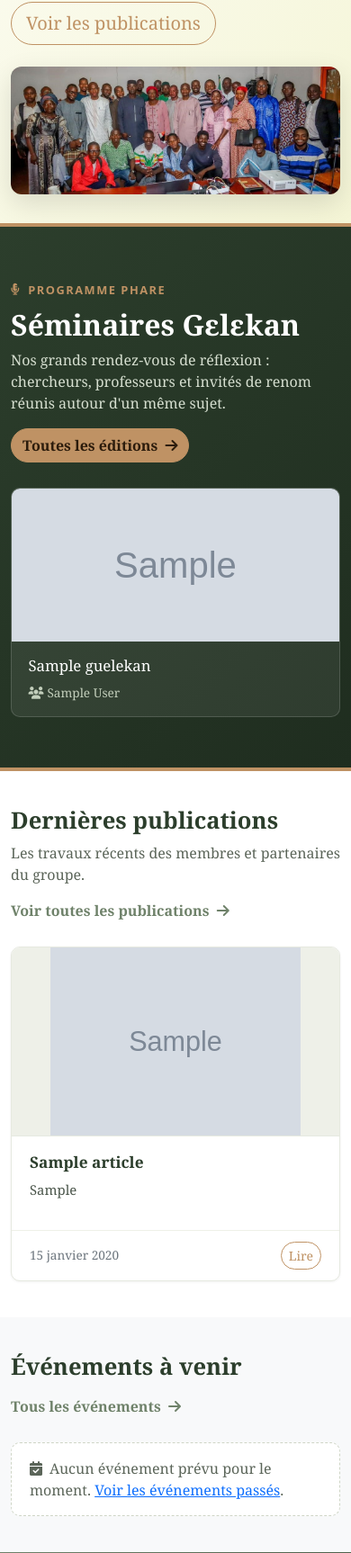
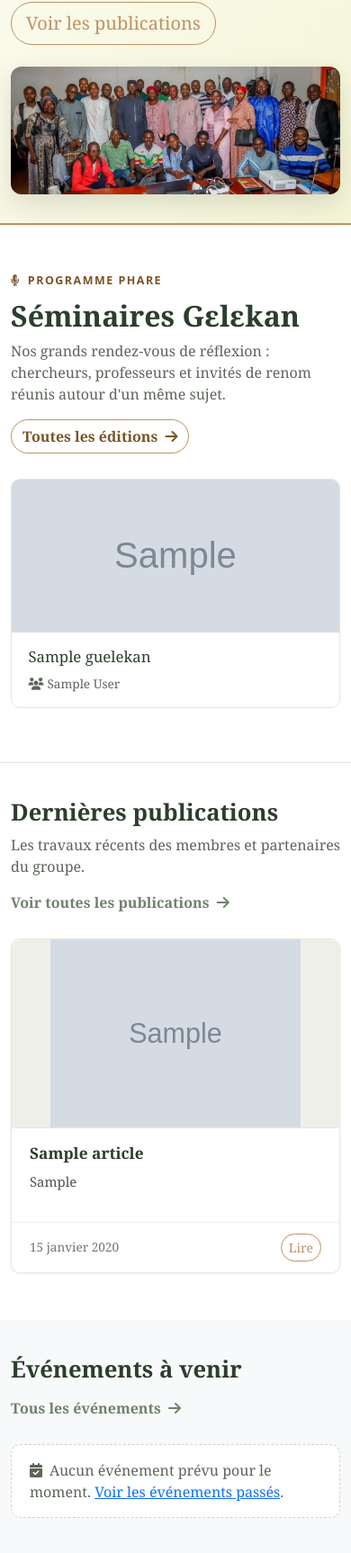
Before and after one commit to dmaiga/zabantu, a Django app: page / in a window 390 px wide. Shown: the part 630-2356 px from the top of the page at 90% size. Run offline with Django 5.2, Linux system fonts and the light colour scheme; tables that the repository leaves empty hold one stand-in row (values such as "Sample post"); grey boxes marked "Sample" are stand-in pictures; parts of the project's set-up code (start-up, migrations or seed data) failed here and were passed over.

Commit message:
Site vitrine : sections Gɛlɛkan allégées, mobile (carrousels, chiffres en ligne, étapes d'adhésion)
- Accueil et page Événements : bloc Gɛlɛkan sans fond coloré ni dégradé, filet bronze et cartes blanches.
- Accueil sur mobile : séminaires, publications et événements en carrousel à faire glisser, l'élément suivant dépasse.
- Accueil sur mobile : les 4 chiffres restent sur une seule ligne.
- Formulaire d'adhésion sur mobile : le libellé de la première et de la dernière étape ne sort plus de l'écran.

```diff
--- a/site_web/templates/site_web/index.html
+++ b/site_web/templates/site_web/index.html
@@ -52,28 +52,29 @@
     .events-empty { background: #fff; border: 1px dashed #cfd5c6; border-radius: 10px; padding: 1rem 1.25rem; color: #5b6559; }
 
     /* Gɛlɛkan : programme phare, distinct des publications et événements */
-    .gk-band { background: linear-gradient(135deg, var(--zabantu-dark), #1f2d1f); color: #fff; padding: 3.5rem 0; border-top: 4px solid var(--zabantu-secondary); border-bottom: 4px solid var(--zabantu-secondary); }
-    .gk-eyebrow { display: inline-flex; align-items: center; gap: .5rem; letter-spacing: .12em; text-transform: uppercase; font-size: .8rem; font-weight: 600; color: var(--zabantu-secondary); font-family: system-ui, -apple-system, 'Segoe UI', sans-serif; margin-bottom: .6rem; }
-    .gk-band h2 { font-weight: 700; font-size: 2rem; margin-bottom: .5rem; text-wrap: balance; }
-    .gk-lead { color: #d6dfd0; max-width: 62ch; margin-bottom: 0; }
-    .gk-next { display: flex; gap: 1.25rem; align-items: center; background: rgba(255,255,255,.08); border: 1px solid rgba(191,146,100,.6); border-radius: 12px; padding: 1.25rem; margin: 1.75rem 0; color: #fff; text-decoration: none; }
-    .gk-next:hover { background: rgba(255,255,255,.13); color: #fff; }
-    .gk-next .gk-date { flex: 0 0 76px; text-align: center; background: var(--zabantu-secondary); color: #2c1c0c; border-radius: 10px; padding: .55rem 0; line-height: 1.1; }
+    .gk-band { background: #fff; padding: 3rem 0; border-top: 2px solid var(--zabantu-secondary); border-bottom: 1px solid #e3e7dc; }
+    .gk-eyebrow { display: inline-flex; align-items: center; gap: .5rem; letter-spacing: .12em; text-transform: uppercase; font-size: .78rem; font-weight: 600; color: #7a5427; font-family: system-ui, -apple-system, 'Segoe UI', sans-serif; margin-bottom: .6rem; }
+    .gk-band h2 { font-weight: 700; font-size: 2rem; margin-bottom: .5rem; color: var(--zabantu-dark); text-wrap: balance; }
+    .gk-lead { color: #5b6559; max-width: 62ch; margin-bottom: 0; }
+    .gk-next { display: flex; gap: 1.25rem; align-items: center; background: #f8f9fa; border: 1px solid #e3e7dc; border-left: 3px solid var(--zabantu-secondary); border-radius: 12px; padding: 1.25rem; margin: 1.75rem 0; color: var(--zabantu-dark); text-decoration: none; }
+    .gk-next:hover { box-shadow: 0 2px 10px rgba(44,62,44,.1); color: var(--zabantu-dark); }
+    .gk-next .gk-date { flex: 0 0 76px; text-align: center; background: var(--zabantu-dark); color: #fff; border-radius: 10px; padding: .55rem 0; line-height: 1.1; }
     .gk-next .gk-date strong { display: block; font-size: 1.9rem; }
     .gk-next .gk-date span { font-size: .78rem; letter-spacing: .06em; text-transform: uppercase; }
-    .gk-next small { color: var(--zabantu-secondary); text-transform: uppercase; letter-spacing: .08em; font-weight: 600; }
+    .gk-next small { color: #7a5427; text-transform: uppercase; letter-spacing: .08em; font-weight: 600; }
     .gk-next h3 { font-size: 1.35rem; margin: .2rem 0 .3rem; }
-    .gk-next p { margin: 0; color: #d6dfd0; font-size: .95rem; }
-    .gk-card { height: 100%; display: flex; flex-direction: column; background: rgba(255,255,255,.07); border: 1px solid rgba(255,255,255,.15); border-radius: 10px; overflow: hidden; transition: transform .2s, border-color .2s; }
-    .gk-card:hover { transform: translateY(-3px); border-color: var(--zabantu-secondary); }
-    .gk-card-cover { height: 170px; background: #1f2d1f; display: flex; align-items: center; justify-content: center; color: var(--zabantu-secondary); font-size: 2.2rem; }
+    .gk-next p { margin: 0; color: #5b6559; font-size: .95rem; }
+    .gk-card { height: 100%; display: flex; flex-direction: column; background: #fff; border: 1px solid #e3e7dc; border-radius: 10px; overflow: hidden; transition: box-shadow .2s; }
+    .gk-card:hover { box-shadow: 0 4px 14px rgba(44,62,44,.12); }
+    .gk-card-cover { height: 170px; background: #eef0e8; display: flex; align-items: center; justify-content: center; color: var(--zabantu-secondary); font-size: 2.2rem; }
     .gk-card-cover img { width: 100%; height: 100%; object-fit: cover; }
     .gk-card-body { padding: 1rem 1.15rem; flex: 1; }
     .gk-card-body h3 { font-size: 1.05rem; line-height: 1.35; margin-bottom: .5rem; }
-    .gk-card-body h3 a { color: #fff; text-decoration: none; }
-    .gk-guests { font-size: .85rem; color: #c3cfbc; margin: 0; }
-    .gk-band .btn-gk { background: var(--zabantu-secondary); border-color: var(--zabantu-secondary); color: #2c1c0c; font-weight: 600; border-radius: 30px; }
-    .gk-band .btn-gk:hover { background: #d3a979; border-color: #d3a979; color: #2c1c0c; }
+    .gk-card-body h3 a { color: var(--zabantu-dark); text-decoration: none; }
+    .gk-card-body h3 a:hover { text-decoration: underline; }
+    .gk-guests { font-size: .85rem; color: #5b6559; margin: 0; }
+    .gk-band .btn-gk { background: transparent; border: 1px solid var(--zabantu-secondary); color: #7a5427; font-weight: 600; border-radius: 30px; }
+    .gk-band .btn-gk:hover { background: var(--zabantu-secondary); border-color: var(--zabantu-secondary); color: #fff; }
     /* 5. Adhésion */
     .join-band { background: linear-gradient(135deg, var(--zabantu-primary), var(--zabantu-dark)); color: #fff; padding: 3.5rem 0; }
     .join-band h2 { font-weight: 700; font-size: 1.9rem; text-wrap: balance; }
@@ -92,6 +93,21 @@
     .partners-row { display: flex; flex-wrap: wrap; align-items: center; justify-content: center; gap: 1.5rem 2.5rem; }
     .partners-row img { max-height: 64px; max-width: 160px; object-fit: contain; filter: grayscale(1); opacity: .8; transition: all .2s; }
     .partners-row img:hover { filter: none; opacity: 1; }
+
+    @media (max-width: 767.98px) {   /* séminaires, publications, événements : carrousel à faire glisser, l'élément suivant dépasse */
+        .home-swipe { flex-wrap: nowrap; overflow-x: auto; scroll-snap-type: x mandatory; scroll-padding-inline: 12px; -webkit-overflow-scrolling: touch; overscroll-behavior-x: contain; padding-bottom: .75rem; scrollbar-width: none; }
+        .home-swipe::-webkit-scrollbar { display: none; }
+        .home-swipe > * { flex: 0 0 82%; max-width: 82%; scroll-snap-align: start; }
+        .home-swipe > :only-child { flex-basis: 100%; max-width: 100%; }
+    }
+
+    @media (max-width: 575.98px) {   /* les 4 chiffres restent sur une seule ligne */
+        .stats-strip { grid-template-columns: repeat(4, minmax(0, 1fr)); gap: .5rem; }
+        .stat { padding: .85rem .25rem; }
+        .stat i { font-size: 1rem; }
+        .stat strong { font-size: 1.4rem; }
+        .stat span { display: block; font-size: .7rem; line-height: 1.25; overflow-wrap: anywhere; }
+    }
 
     @media (max-width: 767.98px) {
         .home-section { padding: 2.5rem 0; }
@@ -147,7 +163,7 @@
         {% endif %}
 
         {% if latest_guelekans %}
-        <div class="row g-4">
+        <div class="row g-4 home-swipe">
             {% for gk in latest_guelekans %}
             <div class="col-md-4">
                 <article class="gk-card">
@@ -178,7 +194,7 @@
             <a class="home-more" href="{% url 'public_article_list' %}">Voir toutes les publications <i class="fas fa-arrow-right ms-1"></i></a>
         </div>
         {% if latest_articles %}
-        <div class="row g-4">
+        <div class="row g-4 home-swipe">
             {% for article in latest_articles %}
             <div class="col-sm-6 col-lg-3">
                 <article class="home-card">
@@ -213,7 +229,7 @@
             <h2 class="home-title mb-0">Événements à venir</h2>
             <a class="home-more" href="{% url 'public_event_list' %}">Tous les événements <i class="fas fa-arrow-right ms-1"></i></a>
         </div>
-        <div class="row g-3">
+        <div class="row g-3 home-swipe">
             {% for event in upcoming_events %}
             <div class="col-md-6 col-lg-4">
                 <a class="event-row h-100" href="{% url 'public_event_detail' event.pk %}">
--- a/site_web/templates/site_web/public_membership_form.html
+++ b/site_web/templates/site_web/public_membership_form.html
@@ -37,6 +37,9 @@
         .stepper .label { display: none; }
         .stepper li.active .label { display: block; position: absolute; top: 44px; left: 50%; transform: translateX(-50%); white-space: nowrap; max-width: none; }
         .stepper { margin-bottom: 2.5rem; }
+        /* première et dernière étape : le libellé reste dans l'écran */
+        .stepper li.active:first-child .label { left: 0; transform: none; }
+        .stepper li.active:last-child .label { left: auto; right: 0; transform: none; }
     }
     .wizard-step {
         display: none; background: white; border: 0; border-radius: 8px; padding: 1.5rem; margin: 0;
```
Also changed, not shown: site_web/templates/site_web/public_event_list.html (+11 -13 lines).
